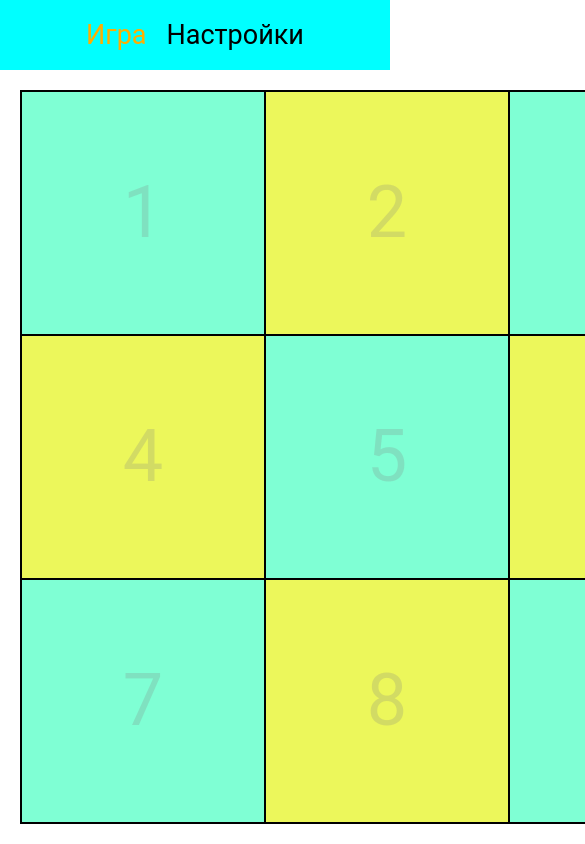
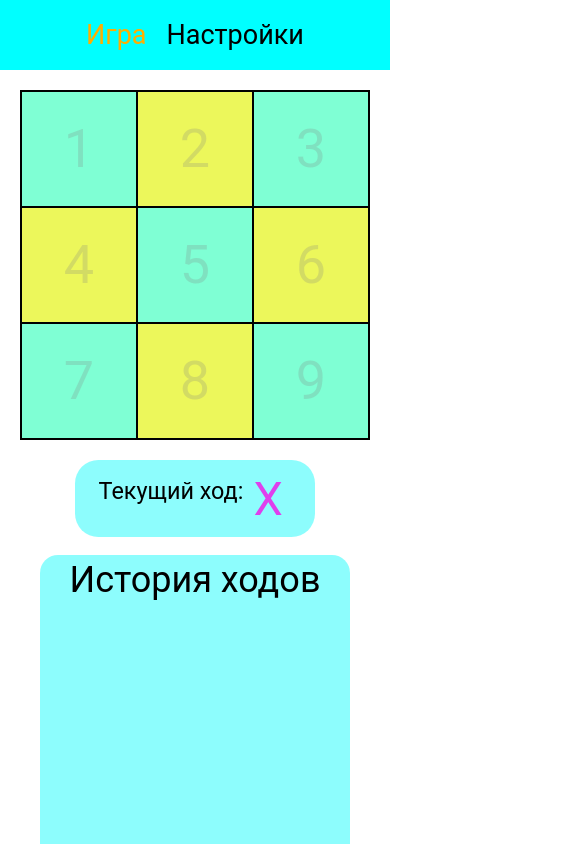
Before and after one commit to TyTai-Andrey/game-p, a React (Create React App) app: page / in a window 390 px wide. Shown: the top 844 px of the page, 585 px wide, since content can reach past the window. Built offline with nearby package versions, Linux system fonts and the light colour scheme.

Commit message:
add media styles

```diff
--- a/src/components/Aside/Aside.module.scss
+++ b/src/components/Aside/Aside.module.scss
@@ -6,6 +6,10 @@
   display: flex;
   flex-direction: column;
   align-items: center;
+
+  @media (max-width: 1150px) {
+    padding: 20px;
+  }
 
   .history, .turn {
     background-color: rgba(89, 253, 253, 0.685);
--- a/src/components/Dashboard/Cell/Cell.module.scss
+++ b/src/components/Dashboard/Cell/Cell.module.scss
@@ -20,4 +20,11 @@
     color: rgba(128, 128, 128, 0.24);
     font-size: 2em;
   }
+
+  @media (max-width: 650px) {
+    .cellIndex {
+    font-size: 1.5em;
+
+    }
+  }
 }
--- a/src/components/Dashboard/Dashboard.module.scss
+++ b/src/components/Dashboard/Dashboard.module.scss
@@ -7,4 +7,9 @@
   height: calc(100dvh - 70px - 40px);
 
   border: 1px solid black;
+
+  @media (max-width: 1150px) {
+    height: auto;
+    width: 100%;
+  }
 }
--- a/src/pages/Game/Game.module.scss
+++ b/src/pages/Game/Game.module.scss
@@ -1,3 +1,7 @@
 .root {
   display: flex;
+
+  @media (max-width: 1150px) {
+    flex-direction: column;
+  }
 }
```
